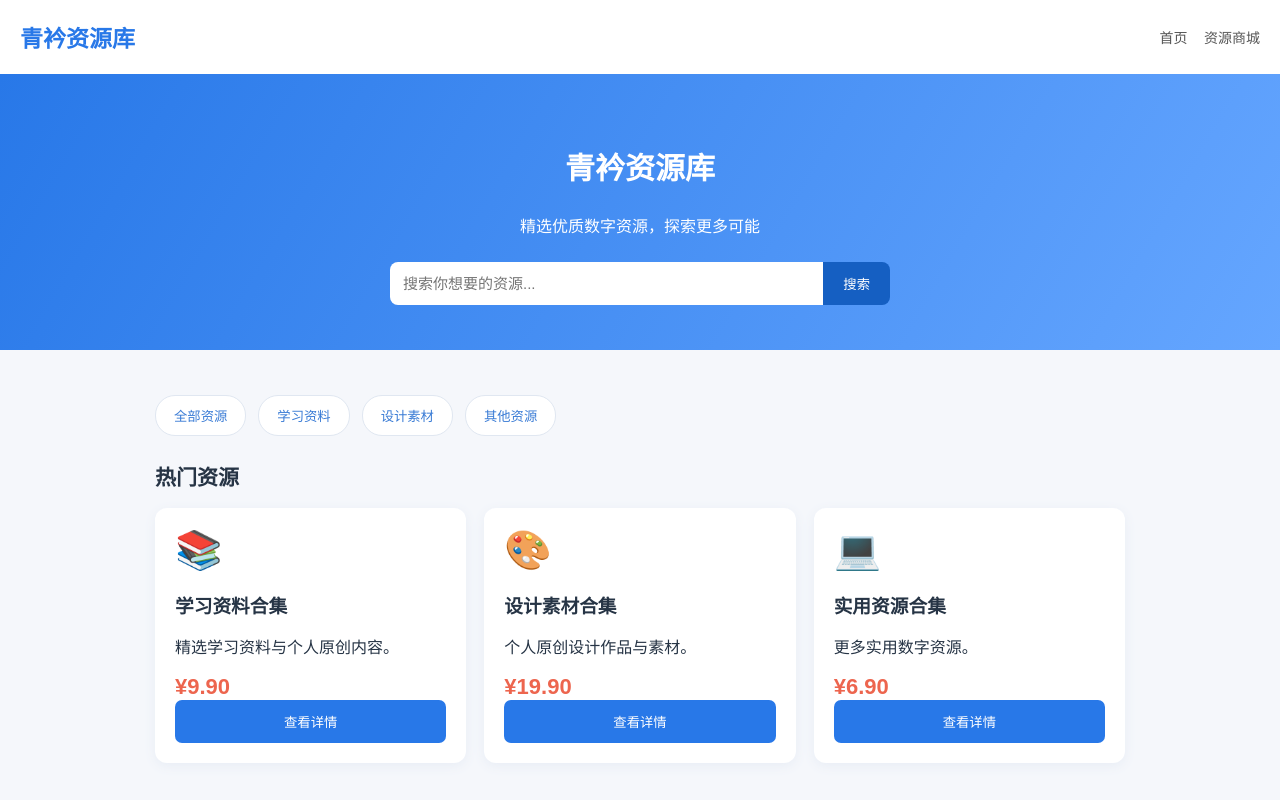
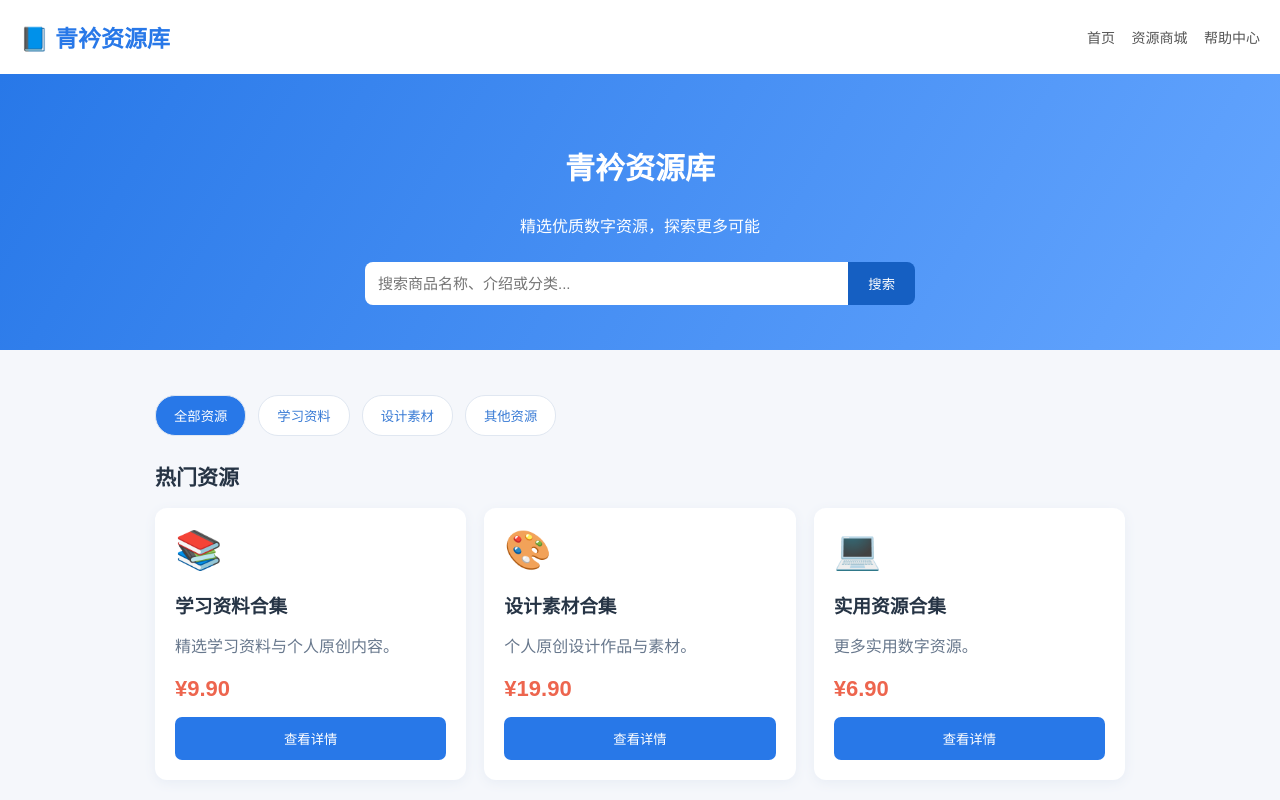
Before and after one commit to ran323177-beep/shop, a plain HTML site: page index.html in a window 1280 px wide. Both pictures are taken after a click on the button "全部资源". Shown: the top 800 px of the page. Drawn offline with Linux system fonts and the light colour scheme.

Commit message:
Update index.html

```diff
--- a/index.html
+++ b/index.html
@@ -6,13 +6,11 @@
 <title>青衿资源库</title>
 
 <style>
-* {
-    box-sizing: border-box;
-}
+* { box-sizing: border-box; }
 
 body {
     margin: 0;
-    font-family: Arial, sans-serif;
+    font-family: Arial, "Microsoft YaHei", sans-serif;
     background: #f5f7fb;
     color: #263445;
 }
@@ -46,12 +44,10 @@ nav a {
     padding: 45px 15px;
 }
 
-.banner h1 {
-    font-size: 30px;
-}
+.banner h1 { font-size: 30px; }
 
 .search {
-    max-width: 500px;
+    max-width: 550px;
     margin: 25px auto 0;
     display: flex;
 }
@@ -71,6 +67,7 @@ nav a {
     border: none;
     padding: 12px 20px;
     border-radius: 0 8px 8px 0;
+    cursor: pointer;
 }
 
 main {
@@ -92,11 +89,15 @@ main {
     padding: 10px 18px;
     border-radius: 20px;
     color: #397bd5;
+    cursor: pointer;
 }
 
-h2 {
-    font-size: 21px;
+.categories button.active {
+    background: #2878e8;
+    color: white;
 }
+
+h2 { font-size: 21px; }
 
 .products {
     display: grid;
@@ -111,18 +112,20 @@ h2 {
     box-shadow: 0 3px 12px #e8edf5;
 }
 
-.icon {
-    font-size: 38px;
-}
+.icon { font-size: 38px; }
 
-.card h3 {
-    margin-bottom: 8px;
+.card h3 { margin-bottom: 8px; }
+
+.card p {
+    color: #68788d;
+    line-height: 1.6;
 }
 
 .price {
     color: #ed654e;
     font-size: 22px;
     font-weight: bold;
+    margin: 15px 0;
 }
 
 .card button {
@@ -132,6 +135,19 @@ h2 {
     background: #2878e8;
     color: white;
     border-radius: 7px;
+    cursor: pointer;
+}
+
+.card button:hover {
+    background: #155fc2;
+}
+
+#emptyMessage {
+    display: none;
+    text-align: center;
+    color: #8996a8;
+    padding: 35px 10px;
+    grid-column: 1 / -1;
 }
 
 footer {
@@ -142,16 +158,21 @@ footer {
     margin-top: 40px;
 }
 
+@media(max-width:600px) {
+    header { flex-wrap: wrap; gap: 12px; }
+    nav a { margin-left: 8px; }
+}
 </style>
 </head>
 
 <body>
 
 <header>
-    <div class="logo">青衿资源库</div>
+    <div class="logo">📘 青衿资源库</div>
     <nav>
-        <a href="#">首页</a>
+        <a href="index.html">首页</a>
         <a href="#products">资源商城</a>
+        <a href="help.html">帮助中心</a>
     </nav>
 </header>
 
@@ -161,54 +182,28 @@ footer {
 
     <div class="search">
         <input id="searchInput"
-        placeholder="搜索你想要的资源...">
+        placeholder="搜索商品名称、介绍或分类..."
+        oninput="searchProducts()">
+
         <button onclick="searchProducts()">搜索</button>
     </div>
 </section>
 
 <main>
 
-    <div class="categories">
-        <button onclick="filterProducts('全部')">全部资源</button>
-        <button onclick="filterProducts('学习资料')">学习资料</button>
-        <button onclick="filterProducts('设计素材')">设计素材</button>
-        <button onclick="filterProducts('其他')">其他资源</button>
+    <div class="categories" id="categories">
+        <button class="active" onclick="filterProducts('全部',this)">全部资源</button>
+        <button onclick="filterProducts('学习资料',this)">学习资料</button>
+        <button onclick="filterProducts('设计素材',this)">设计素材</button>
+        <button onclick="filterProducts('其他',this)">其他资源</button>
     </div>
 
     <h2 id="products">热门资源</h2>
 
-    <div class="products" id="productList">
+    <div class="products" id="productList"></div>
 
-        <div class="card" data-category="学习资料">
-            <div class="icon">📚</div>
-            <h3>学习资料合集</h3>
-            <p>精选学习资料与个人原创内容。</p>
-            <div class="price">¥9.90</div>
-            <button onclick="location.href='detail.html?id=study'">
-                查看详情
-            </button>
-        </div>
-
-        <div class="card" data-category="设计素材">
-            <div class="icon">🎨</div>
-            <h3>设计素材合集</h3>
-            <p>个人原创设计作品与素材。</p>
-            <div class="price">¥19.90</div>
-            <button onclick="location.href='detail.html?id=design'">
-                查看详情
-            </button>
-        </div>
-
-        <div class="card" data-category="其他">
-            <div class="icon">💻</div>
-            <h3>实用资源合集</h3>
-            <p>更多实用数字资源。</p>
-            <div class="price">¥6.90</div>
-            <button onclick="location.href='detail.html?id=practical'">
-                查看详情
-            </button>
-        </div>
-
+    <div id="emptyMessage">
+        没有找到相关商品，试试其他关键词吧。
     </div>
 
 </main>
@@ -220,26 +215,117 @@ footer {
 
 <script>
 
-function filterProducts(category) {
-    document.querySelectorAll(".card").forEach(card => {
-        card.style.display =
-            category === "全部" ||
-            card.dataset.category === category
-            ? "block" : "none";
+// ==============================
+// 商品管理区：修改商品信息主要看这里
+// ==============================
+
+const products = [
+    {
+        id: "study",
+        name: "学习资料合集",
+        category: "学习资料",
+        description: "精选学习资料与个人原创内容。",
+        price: "9.90",
+        icon: "📚"
+    },
+    {
+        id: "design",
+        name: "设计素材合集",
+        category: "设计素材",
+        description: "个人原创设计作品与素材。",
+        price: "19.90",
+        icon: "🎨"
+    },
+    {
+        id: "practical",
+        name: "实用资源合集",
+        category: "其他",
+        description: "更多实用数字资源。",
+        price: "6.90",
+        icon: "💻"
+    }
+];
+
+// 当前选择的分类
+let currentCategory = "全部";
+
+// 显示商品
+function renderProducts() {
+    const list = document.getElementById("productList");
+    const keyword = document.getElementById("searchInput").value
+        .trim().toLowerCase();
+
+    list.innerHTML = "";
+
+    const filtered = products.filter(product => {
+        const matchCategory =
+            currentCategory === "全部" ||
+            product.category === currentCategory;
+
+        const text = (
+            product.name + " " +
+            product.category + " " +
+            product.description
+        ).toLowerCase();
+
+        const matchKeyword = text.includes(keyword);
+
+        return matchCategory && matchKeyword;
     });
+
+    filtered.forEach(product => {
+        const card = document.createElement("div");
+        card.className = "card";
+
+        const icon = document.createElement("div");
+        icon.className = "icon";
+        icon.textContent = product.icon;
+
+        const name = document.createElement("h3");
+        name.textContent = product.name;
+
+        const description = document.createElement("p");
+        description.textContent = product.description;
+
+        const price = document.createElement("div");
+        price.className = "price";
+        price.textContent = "¥" + product.price;
+
+        const button = document.createElement("button");
+        button.textContent = "查看详情";
+        button.addEventListener("click", () => {
+            location.href = "detail.html?id=" +
+                encodeURIComponent(product.id);
+        });
+
+        card.append(icon, name, description, price, button);
+        list.appendChild(card);
+    });
+
+    document.getElementById("emptyMessage").style.display =
+        filtered.length === 0 ? "block" : "none";
 }
 
+// 搜索商品
 function searchProducts() {
-    let keyword =
-        document.getElementById("searchInput").value
-        .toLowerCase();
+    renderProducts();
+}
 
-    document.querySelectorAll(".card").forEach(card => {
-        card.style.display =
-            card.innerText.toLowerCase().includes(keyword)
-            ? "block" : "none";
-    });
+// 分类筛选
+function filterProducts(category, button) {
+    currentCategory = category;
+
+    document.querySelectorAll(".categories button")
+        .forEach(item => item.classList.remove("active"));
+
+    button.classList.add("active");
+
+    renderProducts();
 }
+
+// 首次加载商品
+renderProducts();
+
 </script>
 
 </body>
```
